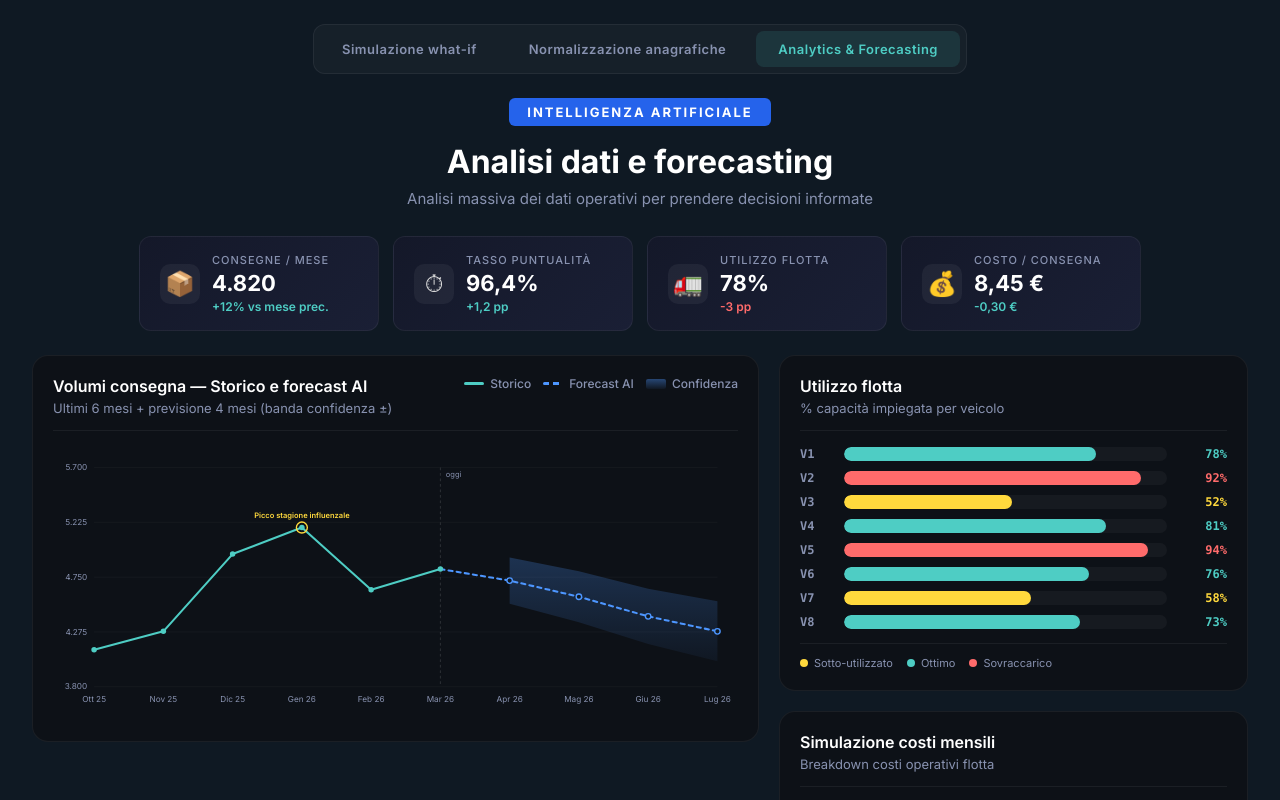
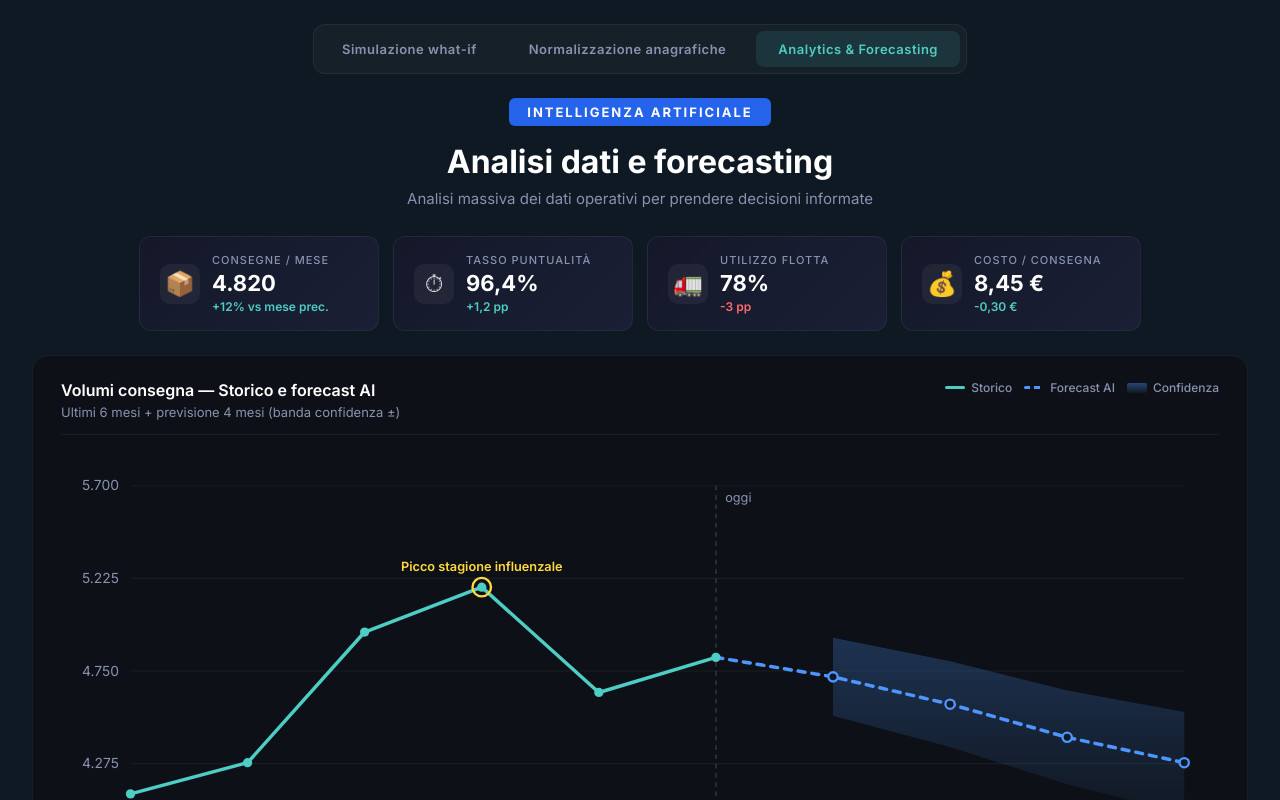
Before and after one commit to maupiredda/what-if-simulator, a React (Vite) app: page / in a window 1280 px wide. Both pictures are taken after a click on the button "Analytics & Forecasting". Shown: the top 800 px of the page. Built offline with nearby package versions, Linux system fonts and the light colour scheme.

Commit message:
Stack analytics panels vertically with uniform dimensions, 2x2 insights

```diff
--- a/src/AnalyticsForecast.jsx
+++ b/src/AnalyticsForecast.jsx
@@ -245,15 +245,34 @@ function FleetPanel() {
     if (status === 'under') return '#FFD93D'
     return '#4ECDC4'
   }
+  // Aggregate stats for card sub-headline
+  const overCount = fleetUtilization.filter((v) => v.status === 'over').length
+  const underCount = fleetUtilization.filter((v) => v.status === 'under').length
+  const okCount = fleetUtilization.filter((v) => v.status === 'ok').length
+  const avgUsage = Math.round(
+    fleetUtilization.reduce((acc, v) => acc + v.usage, 0) / fleetUtilization.length
+  )
+
   return (
-    <div className="chart-card fleet-card">
+    <div className="chart-card">
       <div className="chart-header">
         <div>
           <h3 className="chart-title">Utilizzo flotta</h3>
-          <p className="chart-desc">% capacità impiegata per veicolo</p>
+          <p className="chart-desc">% capacità impiegata per veicolo — utilizzo medio {avgUsage}%</p>
+        </div>
+        <div className="chart-legend">
+          <span className="legend-pill">
+            <span className="dot" style={{ backgroundColor: '#FFD93D' }}></span>Sotto-utilizzato ({underCount})
+          </span>
+          <span className="legend-pill">
+            <span className="dot" style={{ backgroundColor: '#4ECDC4' }}></span>Ottimo ({okCount})
+          </span>
+          <span className="legend-pill">
+            <span className="dot" style={{ backgroundColor: '#FF6B6B' }}></span>Sovraccarico ({overCount})
+          </span>
         </div>
       </div>
-      <div className="fleet-bars">
+      <div className="fleet-bars-grid">
         {fleetUtilization.map((v) => (
           <div key={v.vehicle} className="fleet-row">
             <div className="fleet-label">{v.vehicle}</div>
@@ -272,66 +291,138 @@ function FleetPanel() {
           </div>
         ))}
       </div>
-      <div className="fleet-legend">
-        <span className="fleet-legend-item">
-          <span className="dot" style={{ backgroundColor: '#FFD93D' }}></span>Sotto-utilizzato
-        </span>
-        <span className="fleet-legend-item">
-          <span className="dot" style={{ backgroundColor: '#4ECDC4' }}></span>Ottimo
-        </span>
-        <span className="fleet-legend-item">
-          <span className="dot" style={{ backgroundColor: '#FF6B6B' }}></span>Sovraccarico
-        </span>
-      </div>
     </div>
   )
 }
 
 function CostsPanel() {
+  // Stacked horizontal bar SVG so the panel fills the same space as the volume chart
+  const W = 1000
+  const H = 400
+  const padL = 60
+  const padR = 30
+  const padT = 30
+  const padB = 60
+
+  const barH = 80
+  const barY = padT + 40
+  const barW = W - padL - padR
+  const cumPct = []
+  let acc = 0
+  costBreakdown.forEach((c) => {
+    const pct = (c.value / costTotal) * 100
+    cumPct.push({ ...c, start: acc, pct })
+    acc += pct
+  })
+
   return (
-    <div className="chart-card costs-card">
+    <div className="chart-card">
       <div className="chart-header">
         <div>
           <h3 className="chart-title">Simulazione costi mensili</h3>
-          <p className="chart-desc">Breakdown costi operativi flotta</p>
+          <p className="chart-desc">
+            Breakdown costi operativi flotta — totale {costTotal.toLocaleString('it-IT')} €/mese
+          </p>
         </div>
-      </div>
-      <div className="costs-rows">
-        {costBreakdown.map((c) => {
-          const pct = (c.value / costTotal) * 100
-          return (
-            <div key={c.label} className="cost-row">
-              <div className="cost-row-head">
-                <span className="cost-label">
+        <div className="chart-legend">
+          {costBreakdown.map((c) => (
+            <span key={c.label} className="legend-pill">
               <span className="dot" style={{ backgroundColor: c.color }}></span>
               {c.label}
             </span>
-                <span className="cost-value">{c.value.toLocaleString('it-IT')} €</span>
-              </div>
-              <div className="cost-bar-track">
-                <div
-                  className="cost-bar-fill"
-                  style={{ width: `${pct}%`, backgroundColor: c.color }}
-                />
+          ))}
         </div>
       </div>
+
+      <svg viewBox={`0 0 ${W} ${H}`} className="volume-chart" preserveAspectRatio="xMidYMid meet">
+        {/* Stacked bar */}
+        {cumPct.map((c) => {
+          const x = padL + (barW * c.start) / 100
+          const w = (barW * c.pct) / 100
+          return (
+            <g key={c.label}>
+              <rect x={x} y={barY} width={w} height={barH} fill={c.color} rx="6" />
+              <text
+                x={x + w / 2}
+                y={barY + barH / 2 + 6}
+                textAnchor="middle"
+                fill="#0F1923"
+                fontSize="18"
+                fontWeight="700"
+                fontFamily="Inter, sans-serif"
+              >
+                {c.pct.toFixed(0)}%
+              </text>
+            </g>
           )
         })}
-      </div>
-      <div className="cost-total">
-        <span>Totale</span>
-        <span className="cost-total-value">{costTotal.toLocaleString('it-IT')} €/mese</span>
-      </div>
+
+        {/* Detail rows below */}
+        {costBreakdown.map((c, i) => {
+          const colW = (W - padL - padR) / costBreakdown.length
+          const x = padL + colW * i + colW / 2
+          const y = barY + barH + 60
+          return (
+            <g key={`d-${c.label}`}>
+              <circle cx={x - 70} cy={y - 6} r="5" fill={c.color} />
+              <text
+                x={x - 58}
+                y={y}
+                fill="#8892b0"
+                fontSize="14"
+                fontFamily="Inter, sans-serif"
+              >
+                {c.label}
+              </text>
+              <text
+                x={x - 58}
+                y={y + 24}
+                fill="#ffffff"
+                fontSize="20"
+                fontWeight="700"
+                fontFamily="Inter, sans-serif"
+              >
+                {c.value.toLocaleString('it-IT')} €
+              </text>
+            </g>
+          )
+        })}
+
+        {/* Totale a destra */}
+        <text
+          x={W - padR}
+          y={padT + 18}
+          fill="#8892b0"
+          fontSize="13"
+          textAnchor="end"
+          fontFamily="Inter, sans-serif"
+        >
+          Totale mensile
+        </text>
+        <text
+          x={W - padR}
+          y={padT + 42}
+          fill="#ffffff"
+          fontSize="22"
+          fontWeight="700"
+          textAnchor="end"
+          fontFamily="Inter, sans-serif"
+        >
+          {costTotal.toLocaleString('it-IT')} €
+        </text>
+      </svg>
     </div>
   )
 }
 
 function InsightsPanel() {
   return (
-    <div className="insights-panel">
-      <div className="insights-header">
+    <div className="chart-card">
+      <div className="chart-header">
+        <div>
           <h3 className="chart-title">Insights AI</h3>
           <p className="chart-desc">Raccomandazioni generate automaticamente dai dati operativi</p>
+        </div>
       </div>
       <div className="insights-grid">
         {insights.map((ins) => (
@@ -371,19 +462,13 @@ export default function AnalyticsForecast() {
         ))}
       </div>
 
-      {/* Main grid: chart + side panels */}
-      <div className="analytics-grid">
-        <div className="analytics-main">
+      {/* All panels stacked vertically with identical dimensions */}
+      <div className="analytics-stack">
         <VolumeChart />
-        </div>
-        <div className="analytics-side">
         <FleetPanel />
         <CostsPanel />
+        <InsightsPanel />
       </div>
-      </div>
-
-      {/* Insights bottom */}
-      <InsightsPanel />
     </div>
   )
 }
--- a/src/App.css
+++ b/src/App.css
@@ -627,26 +627,21 @@ body {
 }
 
 /* ─── Analytics & Forecasting page ─── */
-.analytics-grid {
-  display: grid;
-  grid-template-columns: 1.55fr 1fr;
-  gap: 20px;
-  margin-bottom: 24px;
-}
-
-.analytics-side {
+.analytics-stack {
   display: flex;
   flex-direction: column;
   gap: 20px;
+  margin-bottom: 24px;
 }
 
 .chart-card {
   background: #0d1117;
   border: 1px solid rgba(255, 255, 255, 0.06);
   border-radius: 16px;
-  padding: 20px;
+  padding: 24px 28px;
   display: flex;
   flex-direction: column;
+  min-height: 540px;
 }
 
 .chart-header {
@@ -717,62 +712,47 @@ body {
 }
 
 /* ─── Fleet panel ─── */
-.fleet-bars {
-  display: flex;
-  flex-direction: column;
-  gap: 10px;
+.fleet-bars-grid {
+  display: grid;
+  grid-template-columns: repeat(2, 1fr);
+  gap: 32px 60px;
   flex: 1;
+  align-content: space-around;
+  padding: 30px 0;
 }
 
 .fleet-row {
   display: grid;
-  grid-template-columns: 32px 1fr 48px;
+  grid-template-columns: 44px 1fr 60px;
   align-items: center;
-  gap: 12px;
+  gap: 16px;
 }
 
 .fleet-label {
-  font-size: 12px;
-  font-weight: 600;
-  color: #8892b0;
+  font-size: 16px;
+  font-weight: 700;
+  color: #ffffff;
   font-family: 'SF Mono', Monaco, monospace;
 }
 
 .fleet-bar-track {
-  height: 14px;
+  height: 22px;
   background: rgba(255, 255, 255, 0.04);
-  border-radius: 7px;
+  border-radius: 11px;
   overflow: hidden;
 }
 
 .fleet-bar-fill {
   height: 100%;
-  border-radius: 7px;
+  border-radius: 11px;
   transition: width 0.5s ease;
 }
 
 .fleet-pct {
-  font-size: 12px;
+  font-size: 16px;
   font-weight: 700;
   text-align: right;
   font-family: 'SF Mono', Monaco, monospace;
-}
-
-.fleet-legend {
-  display: flex;
-  gap: 14px;
-  margin-top: 14px;
-  padding-top: 12px;
-  border-top: 1px solid rgba(255, 255, 255, 0.06);
-  flex-wrap: wrap;
-}
-
-.fleet-legend-item {
-  display: flex;
-  align-items: center;
-  gap: 6px;
-  font-size: 11px;
-  color: #8892b0;
 }
 
 .dot {
@@ -841,63 +821,55 @@ body {
 }
 
 /* ─── Insights ─── */
-.insights-panel {
-  background: #0d1117;
-  border: 1px solid rgba(255, 255, 255, 0.06);
-  border-radius: 16px;
-  padding: 20px;
-}
-
-.insights-header {
-  margin-bottom: 16px;
-  padding-bottom: 14px;
-  border-bottom: 1px solid rgba(255, 255, 255, 0.06);
-}
-
 .insights-grid {
   display: grid;
-  grid-template-columns: repeat(3, 1fr);
-  gap: 14px;
+  grid-template-columns: repeat(2, 1fr);
+  grid-template-rows: repeat(2, 1fr);
+  gap: 20px;
+  flex: 1;
 }
 
 .insight-card {
   display: flex;
-  gap: 12px;
+  gap: 16px;
   background: rgba(255, 255, 255, 0.02);
   border: 1px solid rgba(255, 255, 255, 0.06);
-  border-left: 3px solid;
-  border-radius: 10px;
-  padding: 14px;
+  border-left: 4px solid;
+  border-radius: 12px;
+  padding: 22px 24px;
+  align-items: center;
 }
 
 .insight-icon {
-  width: 36px;
-  height: 36px;
-  border-radius: 8px;
+  width: 56px;
+  height: 56px;
+  border-radius: 12px;
   display: flex;
   align-items: center;
   justify-content: center;
-  font-size: 18px;
+  font-size: 28px;
   flex-shrink: 0;
 }
 
 .insight-title {
-  font-size: 13px;
+  font-size: 17px;
   font-weight: 700;
-  margin-bottom: 4px;
+  margin-bottom: 6px;
 }
 
 .insight-text {
-  font-size: 12px;
-  color: #8892b0;
-  line-height: 1.5;
+  font-size: 14px;
+  color: #c0c8d4;
+  line-height: 1.4;
 }
 
 @media (max-width: 1100px) {
-  .analytics-grid {
-    grid-template-columns: 1fr;
-  }
   .insights-grid {
     grid-template-columns: 1fr;
+    grid-template-rows: auto;
+  }
+  .fleet-bars-grid {
+    grid-template-columns: 1fr;
+    gap: 14px;
   }
 }
```
Also changed, not shown: src/data/analytics.js (+13 -5 lines), 5 other files (tests, documents, lock files or other folders). Lines whose indentation alone changed are shown as unchanged.
